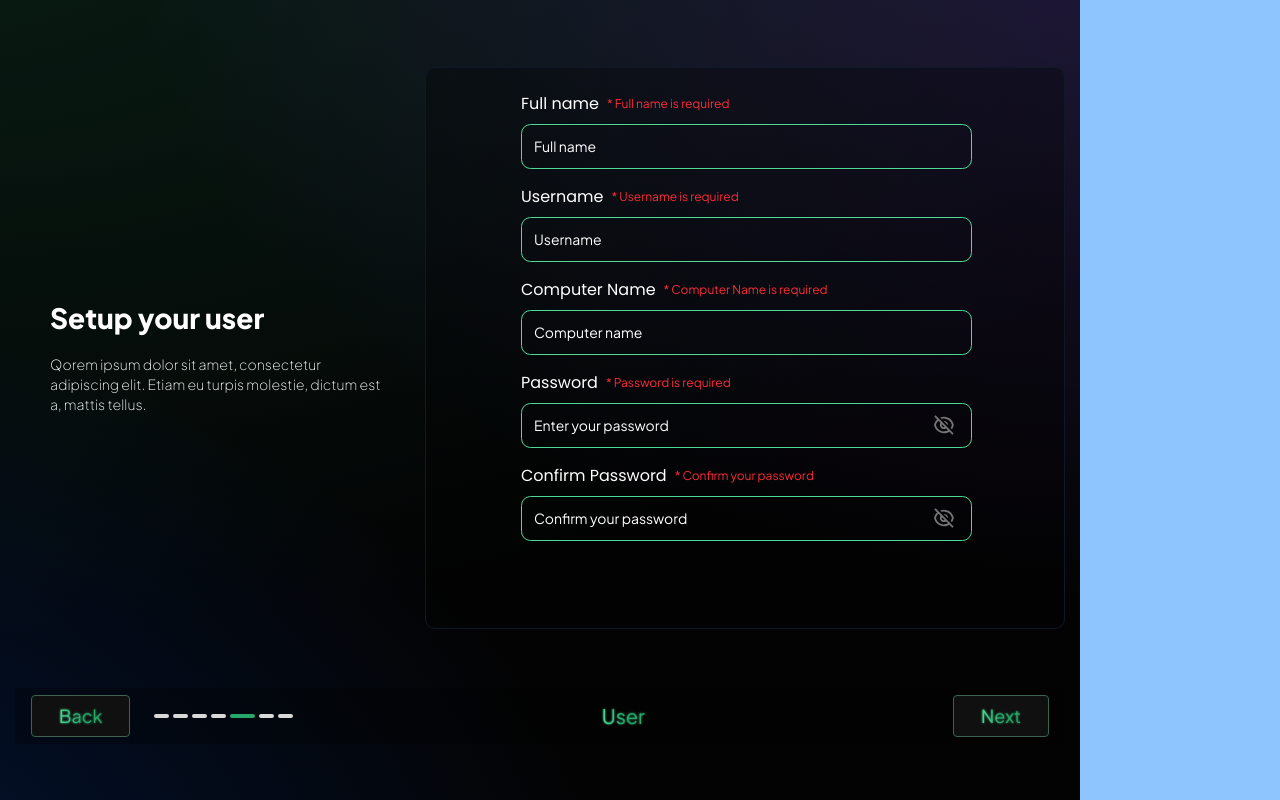
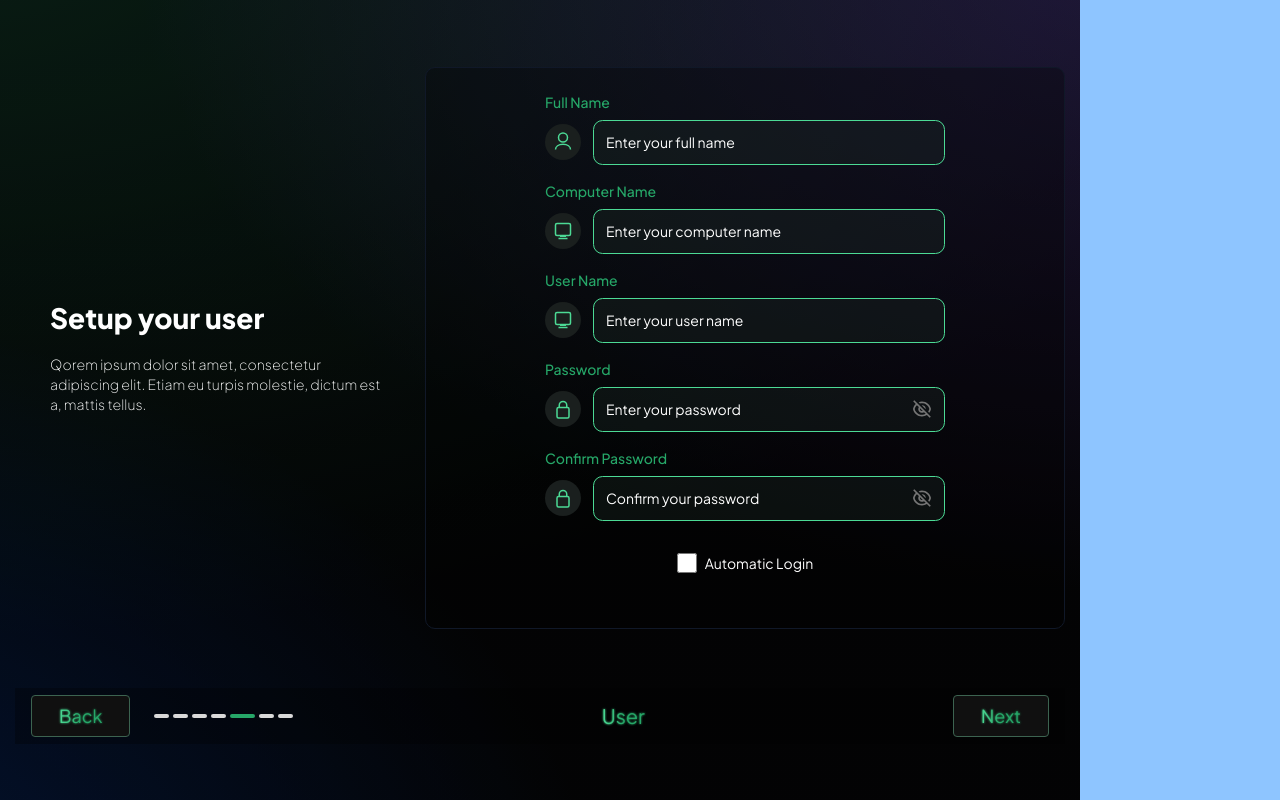
Before and after one commit to tealinuxos/tealinux-installer, a SvelteKit app: page /installation/account in a window 1280 px wide. Built offline with nearby package versions, Linux system fonts and the light colour scheme.

Commit message:
update UI create user and implement indikator strength passowrd indikator

```diff
--- a/src/routes/installation/account/+page.svelte
+++ b/src/routes/installation/account/+page.svelte
@@ -12,6 +12,7 @@
 	let passwordsMatch = false;
 	let passwordVisible = false;
 	let passwordConfirmVisible = false;
+	let showPasswordIndicator = false;
 
 	function togglePasswordVisibility() {
 		passwordVisible = !passwordVisible;
@@ -35,6 +36,55 @@
 		passwordsMatch = true;
 	} else {
 		passwordsMatch = false;
+	}
+
+	 function checkPasswordStrength(password) {
+    if (!password) return 0;
+
+    let strength = 0;
+
+    // Length check
+    if (password.length > 8) strength += 1;
+    if (password.length > 12) strength += 1;
+
+    // Character variety checks
+    if (/[A-Z]/.test(password)) strength += 1;
+    if (/[a-z]/.test(password)) strength += 1;
+    if (/[0-9]/.test(password)) strength += 1;
+    if (/[^A-Za-z0-9]/.test(password)) strength += 1;
+
+    return Math.min(strength, 4);
+  }
+
+function getStrengthWidth(password) {
+    const strength = checkPasswordStrength(password);
+    return Math.min(strength, 3) * 33.33;
+}
+
+  function getStrengthColor(password) {
+    const strength = checkPasswordStrength(password);
+    switch(strength) {
+      case 0: return 'bg-transparent';
+      case 1: return 'bg-[#FF453A]'; // weak
+      case 2: return 'bg-[#FF9F0B]'; // medium
+      case 3: return 'bg-[#26A768]'; // strong
+      default: return 'bg-transparent';
+    }
+  }
+
+$: showPasswordIndicator = password && password.length > 0;
+
+
+  function getStrengthText(password) {
+    const strength = checkPasswordStrength(password);
+    switch(strength) {
+      case 0: return '';
+      case 1: return 'Weak';
+      case 2: return 'Medium';
+      case 3:
+      case 4: return 'Strong';
+      default: return '';
+    }
   }
 
 	onMount(() => {
@@ -65,99 +115,96 @@
 	{/snippet}
 	{#snippet right()}
 		<div class="flex flex-col h-[562px] p-6 space-y-[15px] mb-[15px] bg-black/30 border-[0.5px] border-gray-900 rounded-[10px] font-jakarta justify-center">
-			<form class="flex flex-col h-[85dvh]">
-				<div class="max-w-md mx-auto mb-4">
-					<div class="flex mb-2 items-center gap-x-2">
-						<h2 class="font-poppin text-[#26A768;] text-left font-medium">Full name</h2>
-						{#if !fullname}
-							<p class="text-red-500 text-[12px]">* Full name is required</p>
-						{/if}
-					</div>
-					<div class="relative flex items-center w-[451px] h-[45px] rounded-[9.489px] overflow-hidden border-[1.423px] border-[#4CDA95] bg-grayTealinux">
+			<form class="flex flex-col h-[85dvh] space-y-4">
+				<!-- Full Name -->
+				<div class="w-[400px] mx-auto">
+					<label class="block text-sm font-medium text-[#26A768] mb-2">Full Name</label>
+					<div class="flex items-center gap-3">
+						<svg width="36" height="36" viewBox="0 0 48 48" fill="none" xmlns="http://www.w3.org/2000/svg" class="shrink-0">
+							<circle cx="24" cy="24" r="24" fill="#1A1F1E"/>
+							<circle cx="24" cy="18" r="6" stroke="#4CDA95" stroke-width="2" fill="none"/>
+							<path d="M14 34c0-4 4-7 10-7s10 3 10 7" stroke="#4CDA95" stroke-width="2"/>
+						</svg>
+						<div class="relative flex-1 h-[45px] rounded-[9.489px] overflow-hidden border border-[#4CDA95] bg-[rgba(30,47,39,0.31)]">
 						<input
-							class="peer h-full w-full outline-hidden text-sm text-white text-opacity-70 placeholder:text-white placeholder:text-opacity-40 pr-2 pl-[12px] bg-transparent"
+							class="w-full h-full outline-none text-sm text-white text-opacity-70 placeholder:text-white placeholder:text-opacity-40 px-3 bg-transparent"
 							type="text"
 							bind:value={fullname}
-							placeholder="Full name"
+							placeholder="Enter your full name"
+						/>
+						</div>
+
+					</div>
+				</div>
+
+				<!-- Computer Name -->
+				<div class="w-[400px] mx-auto">
+					<label class="block text-sm font-medium text-[#26A768] mb-2">Computer Name</label>
+					<div class="flex items-center gap-3">
+						<svg width="36" height="36" viewBox="0 0 48 48" fill="none" xmlns="http://www.w3.org/2000/svg" class="shrink-0">
+							<circle cx="24" cy="24" r="24" fill="#1A1F1E"/>
+							<rect x="14" y="14" width="20" height="16" rx="2" stroke="#4CDA95" stroke-width="2"/>
+							<path d="M18 34h12M20 31h8" stroke="#4CDA95" stroke-width="2"/>
+						</svg>
+						<div class="relative flex-1 h-[45px] rounded-[9.489px] overflow-hidden border border-[#4CDA95] bg-[rgba(30,47,39,0.31)]">
+							<input
+								class="w-full h-full outline-none text-sm text-white text-opacity-70 placeholder:text-white placeholder:text-opacity-40 px-3 bg-transparent"
+								type="text"
+								bind:value={hostname}
+								placeholder="Enter your computer name"
 							/>
 						</div>
 					</div>
+				</div>
 
-				<div class="max-w-md mx-auto mb-4">
-					<div class="flex mb-2 items-center gap-x-2">
-						<h2 class="font-poppin text-[#26A768;] text-left font-medium">Username</h2>
-						{#if !username}
-							<p class="text-red-500 text-[12px]">* Username is required</p>
-						{/if}
-					</div>
-					<div class="relative flex items-center w-[451px] h-[45px] rounded-[9.489px] overflow-hidden border-[1.423px] border-[#4CDA95] bg-grayTealinux">
+				<!-- Username -->
+				<div class="w-[400px] mx-auto">
+					<label class="block text-sm font-medium text-[#26A768] mb-2">User Name</label>
+					<div class="flex items-center gap-3">
+						<svg width="36" height="36" viewBox="0 0 48 48" fill="none" xmlns="http://www.w3.org/2000/svg" class="shrink-0"`>
+							<circle cx="24" cy="24" r="24" fill="#1A1F1E"/>
+							<rect x="14" y="14" width="20" height="16" rx="2" stroke="#4CDA95" stroke-width="2"/>
+							<path d="M18 34h12M20 31h8" stroke="#4CDA95" stroke-width="2"/>
+						</svg>
+						<div class="relative flex-1 h-[45px] rounded-[9.489px] overflow-hidden border border-[#4CDA95] bg-[rgba(30,47,39,0.31)]">
 							<input
-							class="peer h-full w-full outline-hidden text-sm text-white text-opacity-70 placeholder:text-white placeholder:text-opacity-40 pr-2 pl-[12px] bg-transparent"
+								class="w-full h-full outline-none text-sm text-white text-opacity-70 placeholder:text-white placeholder:text-opacity-40 px-3 bg-transparent"
 								type="text"
 								bind:value={username}
-							placeholder="Username"
+								placeholder="Enter your user name"
 							/>
 						</div>
 					</div>
-
-				<div class="max-w-md mx-auto mb-4">
-					<div class="flex mb-2 items-center gap-x-2">
-						<h2 class="font-poppin text-[#26A768;] text-left font-medium">Computer Name</h2>
-						{#if !hostname}
-							<p class="text-red-500 text-[12px]">* Computer Name is required</p>
-						{/if}
-					</div>
-					<div class="relative flex items-center w-[451px] h-[45px] rounded-[9.489px] overflow-hidden border-[1.423px] border-[#4CDA95] bg-grayTealinux">
-						<input
-							class="peer h-full w-full outline-hidden text-sm text-white text-opacity-70 placeholder:text-white placeholder:text-opacity-40 pr-2 pl-[12px] bg-transparent"
-							type="text"
-							bind:value={hostname}
-							placeholder="Computer name"
-						/>
-					</div>
 				</div>
 
-				<div class="max-w-md mx-auto mb-4">
-					<div class="flex mb-2 items-center gap-x-2">
-						<h2 class="font-poppin text-left text-[#26A768;] font-medium">Password</h2>
-						{#if !password}
-							<p class="text-red-500 text-[12px]">* Password is required</p>
-						{/if}
-					</div>
-					<div class="relative flex items-center w-[451px] h-[45px] rounded-[9.489px] overflow-hidden border-[1.423px] border-[#4CDA95] bg-grayTealinux">
+				<!-- Password -->
+			<div class="w-[400px] mx-auto">
+	<label class="block text-sm font-medium text-[#26A768] mb-2">Password</label>
+	<div class="flex items-center gap-3">
+		<svg width="36" height="36" viewBox="0 0 48 48" fill="none" xmlns="http://www.w3.org/2000/svg" class="shrink-0">
+			<circle cx="24" cy="24" r="24" fill="#1A1F1E"/>
+			<rect x="16" y="22" width="16" height="14" rx="2" stroke="#4CDA95" stroke-width="2"/>
+			<path d="M19 22v-3a5 5 0 0 1 10 0v3" stroke="#4CDA95" stroke-width="2"/>
+		</svg>
+		<div class="relative flex-1 h-[45px] rounded-[9.489px] overflow-hidden border border-[#4CDA95] bg-[rgba(30,47,39,0.31)]">
 			{#if passwordVisible}
 				<input
-								class="peer h-full w-full outline-hidden text-sm text-white text-opacity-70 placeholder:text-white placeholder:text-opacity-40 pr-2 pl-[12px] bg-transparent"
+					class="w-full h-full outline-none text-sm text-white text-opacity-70 placeholder:text-white placeholder:text-opacity-40 px-3 bg-transparent"
 					type="text"
 					bind:value={password}
 					placeholder="Enter your password"
 				/>
 			{:else}
 				<input
-								class="peer h-full w-full outline-hidden text-sm text-white text-opacity-70 placeholder:text-white placeholder:text-opacity-40 pr-2 pl-[12px] bg-transparent"
+					class="w-full h-full outline-none text-sm text-white text-opacity-70 placeholder:text-white placeholder:text-opacity-40 px-3 bg-transparent"
 					type="password"
 					bind:value={password}
 					placeholder="Enter your password"
 				/>
 			{/if}
-						<svg
-							class="mr-[16px]"
-							width="24"
-							height="24"
-							viewBox="0 0 24 24"
-							fill="none"
-							on:click={togglePasswordVisibility}
-							xmlns="http://www.w3.org/2000/svg"
-						>
-							<mask
-								id="mask0_461_173"
-								style="mask-type:luminance"
-								maskUnits="userSpaceOnUse"
-								x="0"
-								y="0"
-								width="24"
-								height="24"
-							>
+			<button type="button" class="absolute right-3 top-1/2 -translate-y-1/2" on:click={togglePasswordVisibility}>
+				<svg width="20" height="20" viewBox="0 0 24 24" fill="none" xmlns="http://www.w3.org/2000/svg">
+					<mask id="mask0_461_173" style="mask-type:luminance" maskUnits="userSpaceOnUse" x="0" y="0" width="24" height="24">
 						<path d="M24 0H0V24H24V0Z" fill="white" />
 					</mask>
 					<g mask="url(#mask0_461_173)">
@@ -167,50 +214,51 @@
 						/>
 					</g>
 				</svg>
+			</button>
 		</div>
 	</div>
 
-				<div class="max-w-md mx-auto mb-4">
-					<div class="flex mb-2 items-center gap-x-2">
-						<h2 class="font-poppin text-[#26A768;] text-left font-medium">Confirm Password</h2>
-						{#if !password}
-							<p class="text-red-500 text-[12px]">* Confirm your password</p>
+	<!-- Password Strength Indicator - Positioned to align with input field -->
+	{#if showPasswordIndicator}
+		<div class="flex items-center mt-2 ml-[48px]">
+			<div class="flex-1 h-[4px] bg-gray-700 rounded-full overflow-hidden">
+				<div
+					class="h-full rounded-full transition-all duration-300 {getStrengthColor(password)}"
+					style="width: {getStrengthWidth(password)}%"
+				></div>
+			</div>
+			<span class="ml-3 text-xs text-white font-medium">{getStrengthText(password)}</span>
+				</div>
 					{/if}
 				</div>
-					<div class="relative flex items-center w-[451px] h-[45px] rounded-[9.489px] overflow-hidden border-[1.423px] border-[#4CDA95] bg-grayTealinux">
+				<!-- Confirm Password -->
+				<div class="w-[400px] mx-auto">
+					<label class="block text-sm font-medium text-[#26A768] mb-2">Confirm Password</label>
+					<div class="flex items-center gap-3">
+						<svg width="36" height="36" viewBox="0 0 48 48" fill="none" xmlns="http://www.w3.org/2000/svg" class="shrink-0">
+							<circle cx="24" cy="24" r="24" fill="#1A1F1E"/>
+							<rect x="16" y="22" width="16" height="14" rx="2" stroke="#4CDA95" stroke-width="2"/>
+							<path d="M19 22v-3a5 5 0 0 1 10 0v3" stroke="#4CDA95" stroke-width="2"/>
+						</svg>
+						<div class="relative flex-1 h-[45px] rounded-[9.489px] overflow-hidden border border-[#4CDA95] bg-[rgba(30,47,39,0.31)]">
 							{#if passwordConfirmVisible}
 								<input
-								class="peer h-full w-full outline-hidden text-sm text-white text-opacity-70 placeholder:text-white placeholder:text-opacity-40 pr-2 pl-[12px] bg-transparent"
+									class="w-full h-full outline-none text-sm text-white text-opacity-70 placeholder:text-white placeholder:text-opacity-40 px-3 bg-transparent"
 									type="text"
 									bind:value={confirmPassword}
 									placeholder="Confirm your password"
 								/>
 							{:else}
 								<input
-								class="peer h-full w-full outline-hidden text-sm text-white text-opacity-70 placeholder:text-white placeholder:text-opacity-40 pr-2 pl-[12px] bg-transparent"
+									class="w-full h-full outline-none text-sm text-white text-opacity-70 placeholder:text-white placeholder:text-opacity-40 px-3 bg-transparent"
 									type="password"
 									bind:value={confirmPassword}
 									placeholder="Confirm your password"
 								/>
 							{/if}
-						<svg
-							class="mr-[16px]"
-							width="24"
-							height="24"
-							viewBox="0 0 24 24"
-							fill="none"
-							on:click={togglePasswordConfirmVisibility}
-							xmlns="http://www.w3.org/2000/svg"
-						>
-							<mask
-								id="mask0_461_173"
-								style="mask-type:luminance"
-								maskUnits="userSpaceOnUse"
-								x="0"
-								y="0"
-								width="24"
-								height="24"
-							>
+							<button type="button" class="absolute right-3 top-1/2 -translate-y-1/2" on:click={togglePasswordConfirmVisibility}>
+								<svg width="20" height="20" viewBox="0 0 24 24" fill="none" xmlns="http://www.w3.org/2000/svg">
+									<mask id="mask0_461_173" style="mask-type:luminance" maskUnits="userSpaceOnUse" x="0" y="0" width="24" height="24">
 										<path d="M24 0H0V24H24V0Z" fill="white" />
 									</mask>
 									<g mask="url(#mask0_461_173)">
@@ -220,23 +268,25 @@
 										/>
 									</g>
 								</svg>
+							</button>
+						</div>
 					</div>
 					{#if passwordsMatch === false && password}
 						<p class="text-red-500 text-[14px] mt-[5px]">Passwords do not match</p>
 					{/if}
 				</div>
 
-				<!-- <div class="mt-[15px] flex items-center">
-					<input type="checkbox"
-						class="before:content[''] peer relative h-8 w-8 cursor-pointer appearance-none rounded-full border border-gray-900/20 bg-gray-900/10 transition-all before:absolute before:top-2/4 before:left-2/4 before:block before:h-12 before:w-12 before:-translate-y-2/4 before:-translate-x-2/4 before:rounded-full before:bg-blue-gray-500 before:opacity-0 before:transition-opacity checked:border-gray-900 checked:bg-gray-900 checked:before:bg-gray-900 hover:scale-105 hover:before:opacity-0"
+				<!-- Automatic Login -->
+				<div class="max-w-md mx-auto mt-4 flex items-center">
+					<input
+						type="checkbox"
+						id="automaticLogin"
+						class="w-5 h-5 rounded border-[1.423px] border-[#4CDA95] bg-grayTealinux focus:ring-[#4CDA95]"
 					/>
-					<h3 class="ml-[10px] text-[16px] text-white">Make this user administrator</h3>
-				</div> -->
+					<label for="automaticLogin" class="ml-2 text-sm text-white">Automatic Login</label>
+				</div>
 			</form>
-
-
 		</div>
-
 	{/snippet}
 </TwoSide>
 
```
Lines whose indentation alone changed are shown as unchanged.
